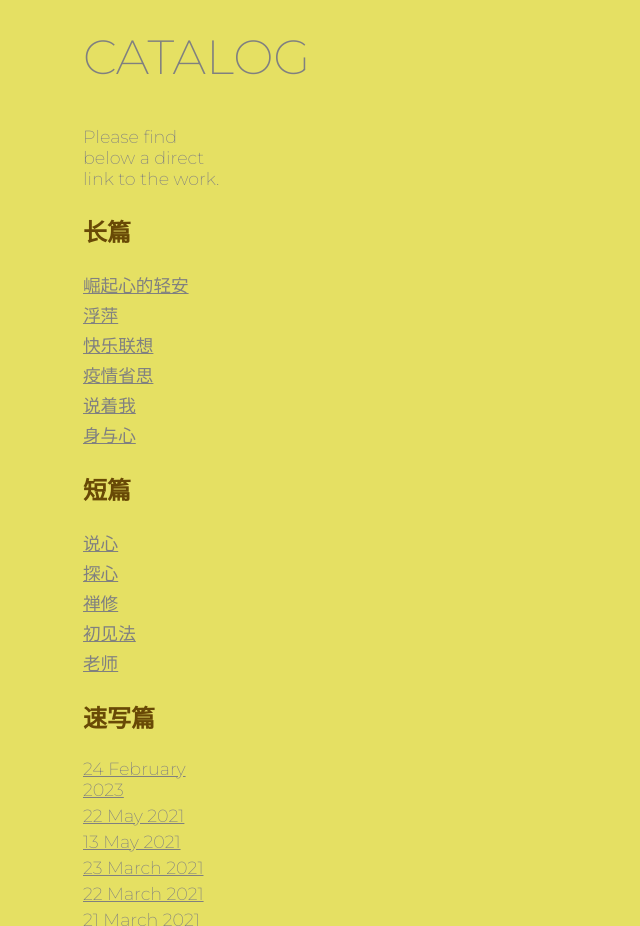
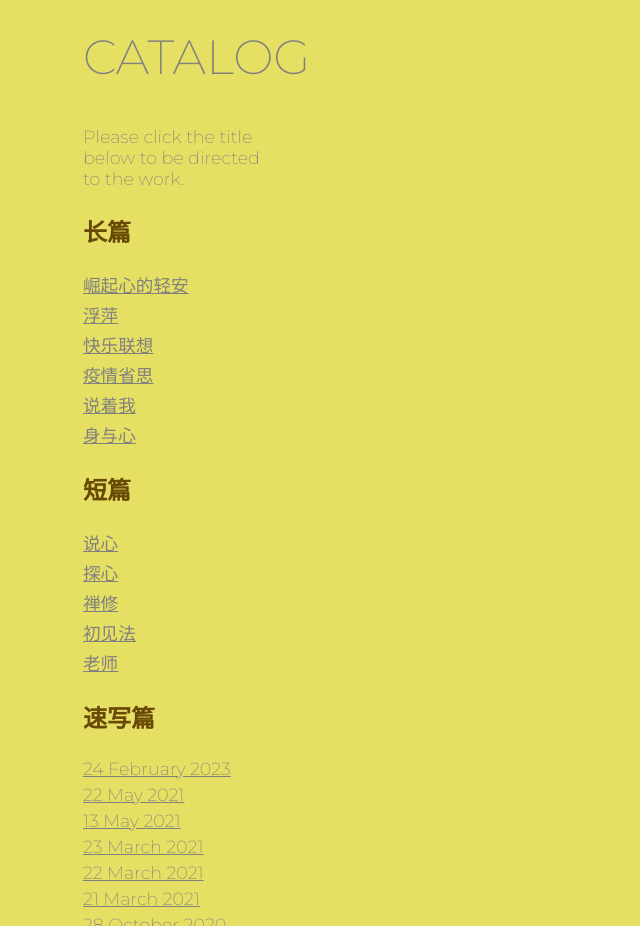
Before and after one commit to tranquilsolitude/poem, a plain HTML site: page index.html in a window 1280 px wide. Shown: the part 1120-2046 px from the top of the page, without its empty margins (0-640 px from the left). Drawn offline with Linux system fonts and the light colour scheme.

Commit message:
title des

```diff
--- a/index.html
+++ b/index.html
@@ -44,7 +44,7 @@
             <article class="bio">
                 <div class="bioPara">
                     <h2>CATALOG</h2>
-                        <p class="grey">Please find below a direct link to the work.</p>
+                        <p class="grey">Please click the title below to be directed to the work.</p>
                         <p class="cata" id="catawordonehalf"><strong>长篇</strong></p>
                         <a href="#long6"><p class="cataword">崛起心的轻安</p></a>
                         <a href="#long5"><p class="cataword">浮萍</p></a>
```
